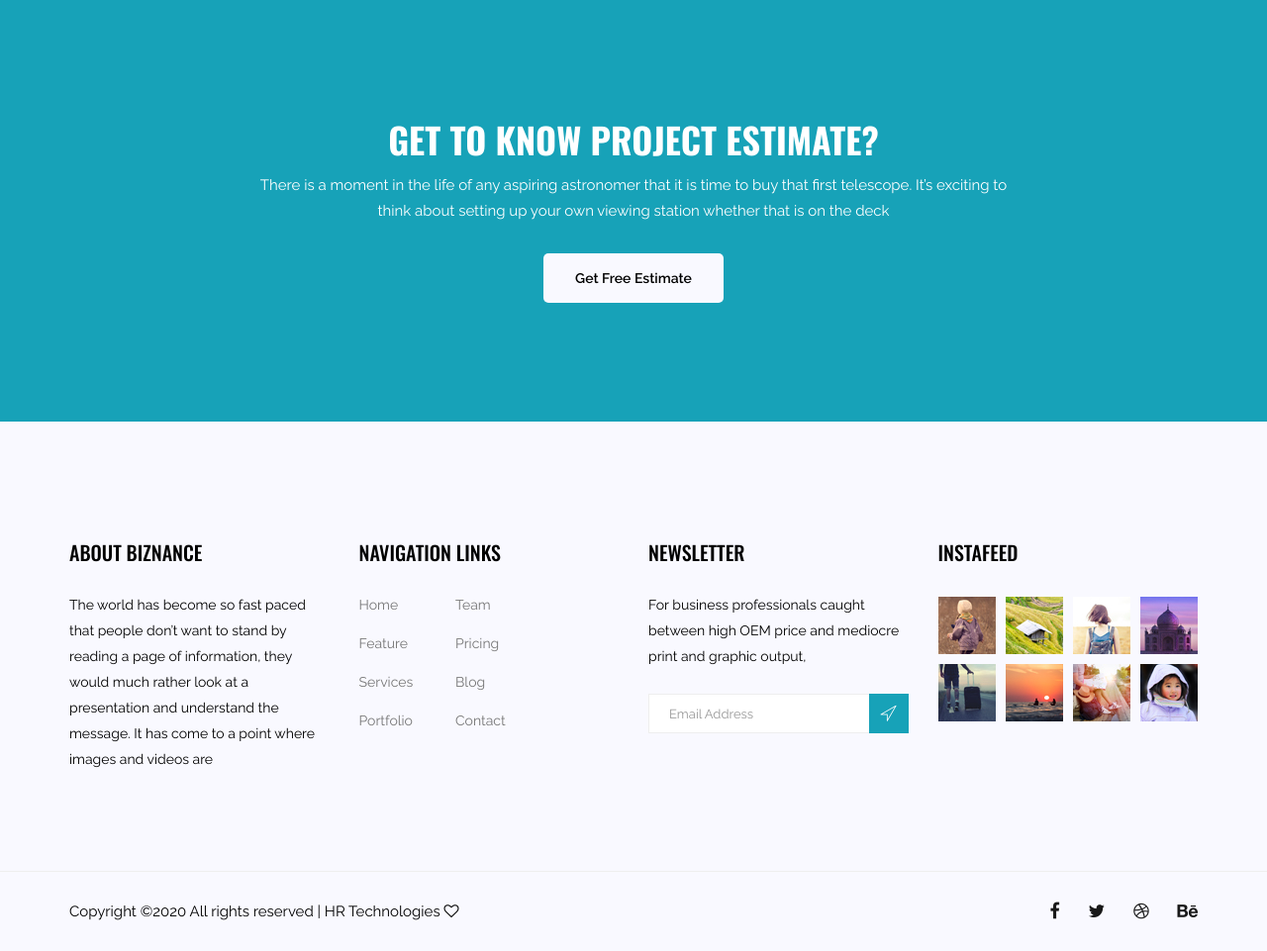
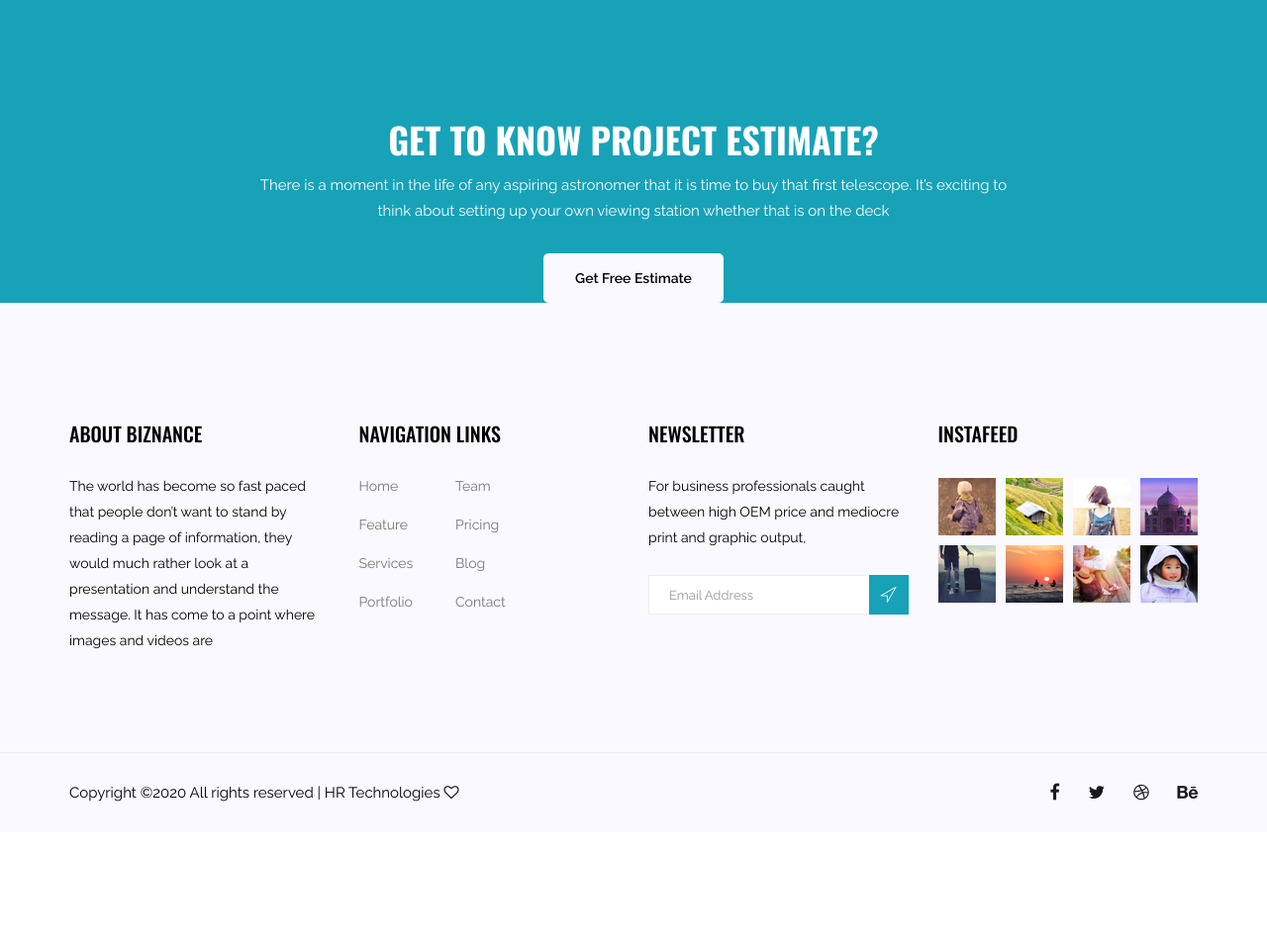
Before and after one commit to harsharachith/harsharachith.github.io, a PHP site: page /about-us.html in a window 1280 px wide. Shown: the part 2494-3455 px from the top of the page at 99% size. After the commit the page ends 3304 px from the top, so only its background shows below. Run offline with PHP 8.4, Linux system fonts and the light colour scheme.

Commit message:
margin bottom removed

```diff
--- a/css/style.css
+++ b/css/style.css
@@ -87,7 +87,7 @@ button:focus {
 
 .p_120 {
   padding-top: 120px;
-  padding-bottom: 120px;
+  /* padding-bottom: 120px; */
 }
 
 .pad_top {
```
